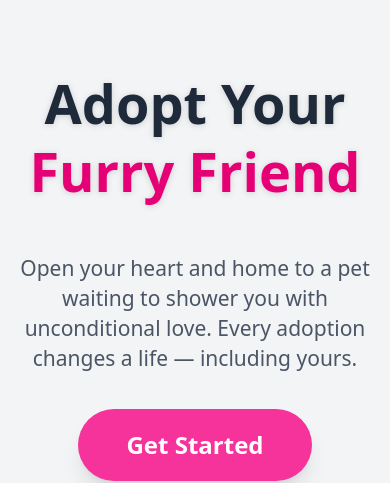
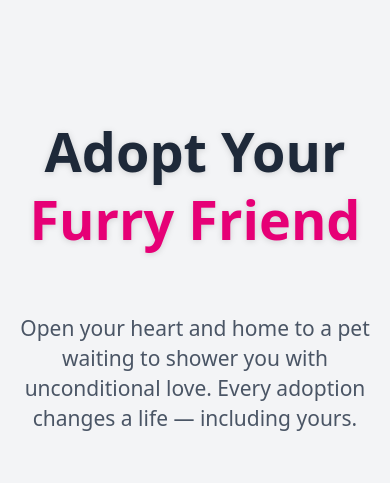
Before and after one commit to priyanshuBS/Home4Paws, a React (Vite) app in the folder client/: page /landing-page in a window 390 px wide. Shown: the part 146-629 px from the top of the page. Built offline with nearby package versions, Linux system fonts and the light colour scheme; no server answers.

Commit message:
fix ui of landing page for mobile

```diff
--- a/client/src/pages/LandingPage.jsx
+++ b/client/src/pages/LandingPage.jsx
@@ -27,11 +27,11 @@ const LandingPage = () => {
     <div className="bg-gray-100 px-2 md:px-8">
       {/* hero section */}
       <section className="md:overflow-hidden md:flex md:justify-between items-center md:relative">
-        <div className="container py-12 md:py-0 w-full md:w-6/12 flex flex-col items-center justify-center relative top-8 md:top-14 z-10 text-center">
-          <h1 className="text-4xl md:text-6xl font-extrabold text-gray-800 mb-8 md:mb-12 leading-tight drop-shadow-sm md:absolute md:-top-44">
+        <div className="container py-20 md:py-0 w-full md:w-6/12 flex flex-col items-center justify-center relative top-8 md:top-14 z-10 text-center">
+          <h1 className="text-4xl md:text-6xl font-extrabold text-gray-800 mb-10 md:mb-12 leading-tight drop-shadow-sm md:absolute md:-top-44">
             Adopt Your <span className="text-pink-600">Furry Friend</span>
           </h1>
-          <p className="text-sm md:text-lg text-gray-600 mb-6 md:mb-12 max-w-2xl">
+          <p className="text-sm md:text-lg text-gray-600 mb-10 md:mb-12 max-w-2xl">
             Open your heart and home to a pet waiting to shower you with
             unconditional love. Every adoption changes a life — including yours.
           </p>
```
